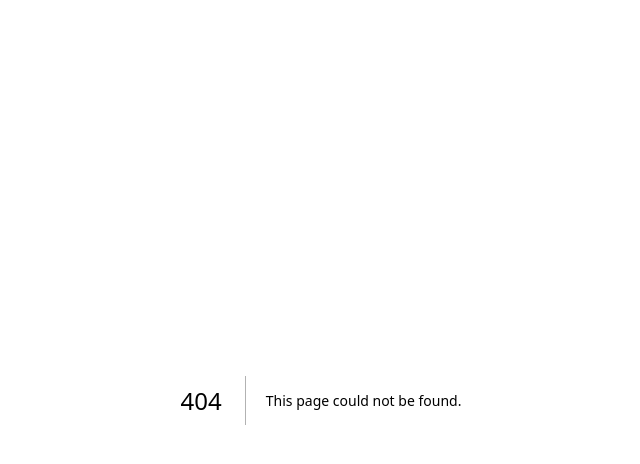
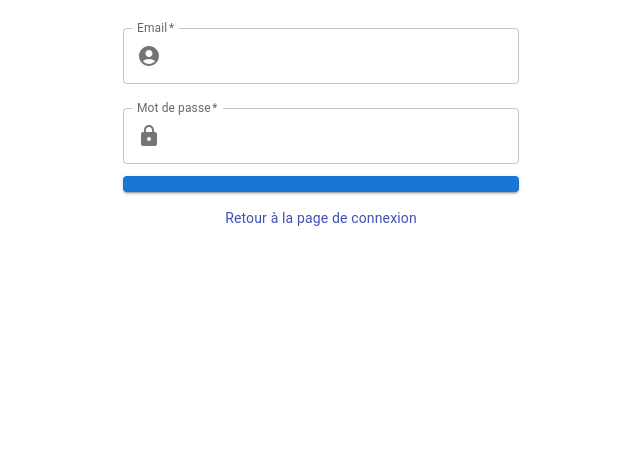
Before and after one commit to Annayia/Next-Typescript-Template, a Next.js app: page /forgot-password in a window 1280 px wide. Before the commit this address had no page. Shown: the top 464 px of the page, without its empty margins (319-959 px from the left). Built offline with nearby package versions, Linux system fonts and the light colour scheme.

Commit message:
add forgot password page

```diff
--- /dev/null
+++ b/src/app/(auth)/forgot-password/page.tsx
@@ -0,0 +1,17 @@
+'use client';
+import React from 'react';
+import AuthForm from '@/app/components/auth/AuthForm';
+import { Link, Typography } from '@mui/material';
+import TextLinkComponent from '@/app/components/text/text-link';
+
+export default function forgotPassword() {
+  return (
+    <>
+      <AuthForm />
+      <TextLinkComponent
+				href='/login'
+				text='Retour à la page de connexion'
+			/>
+    </>
+  );
+}
```
